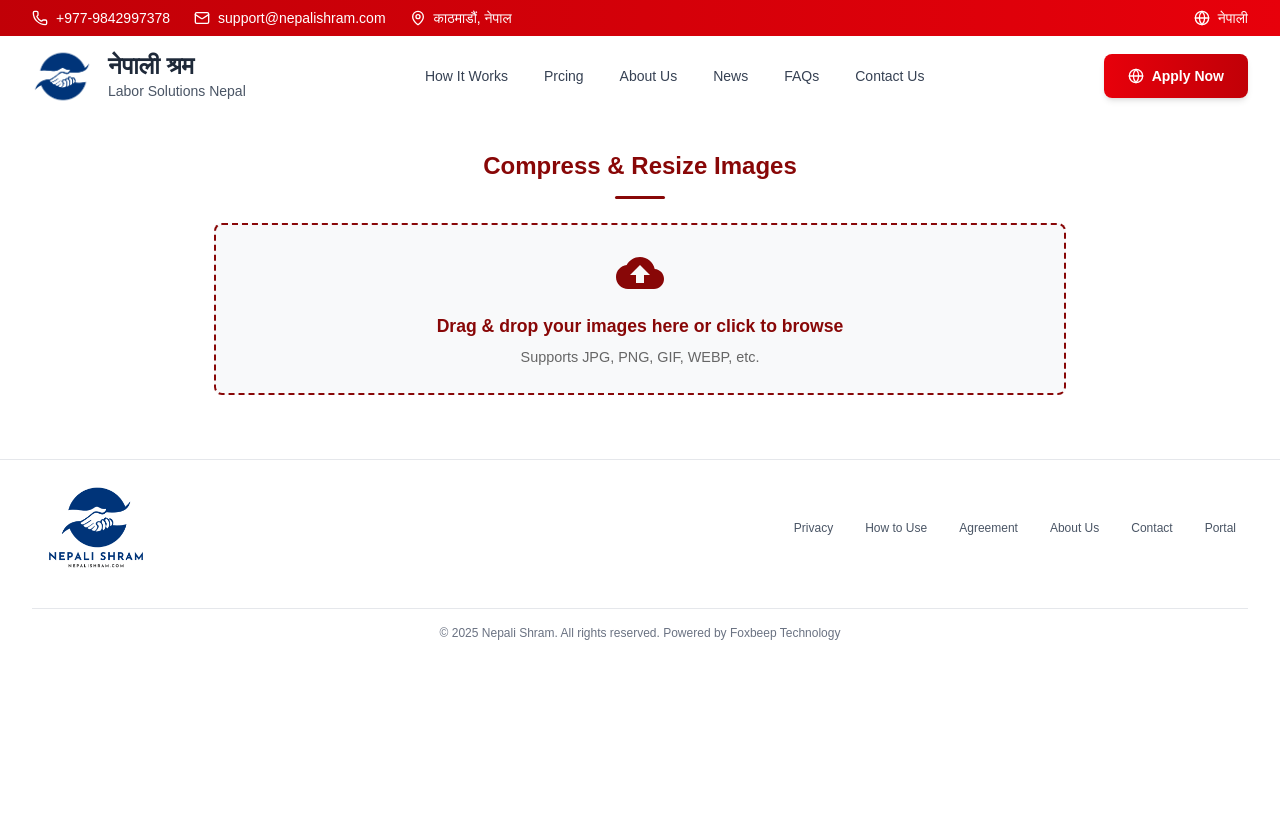
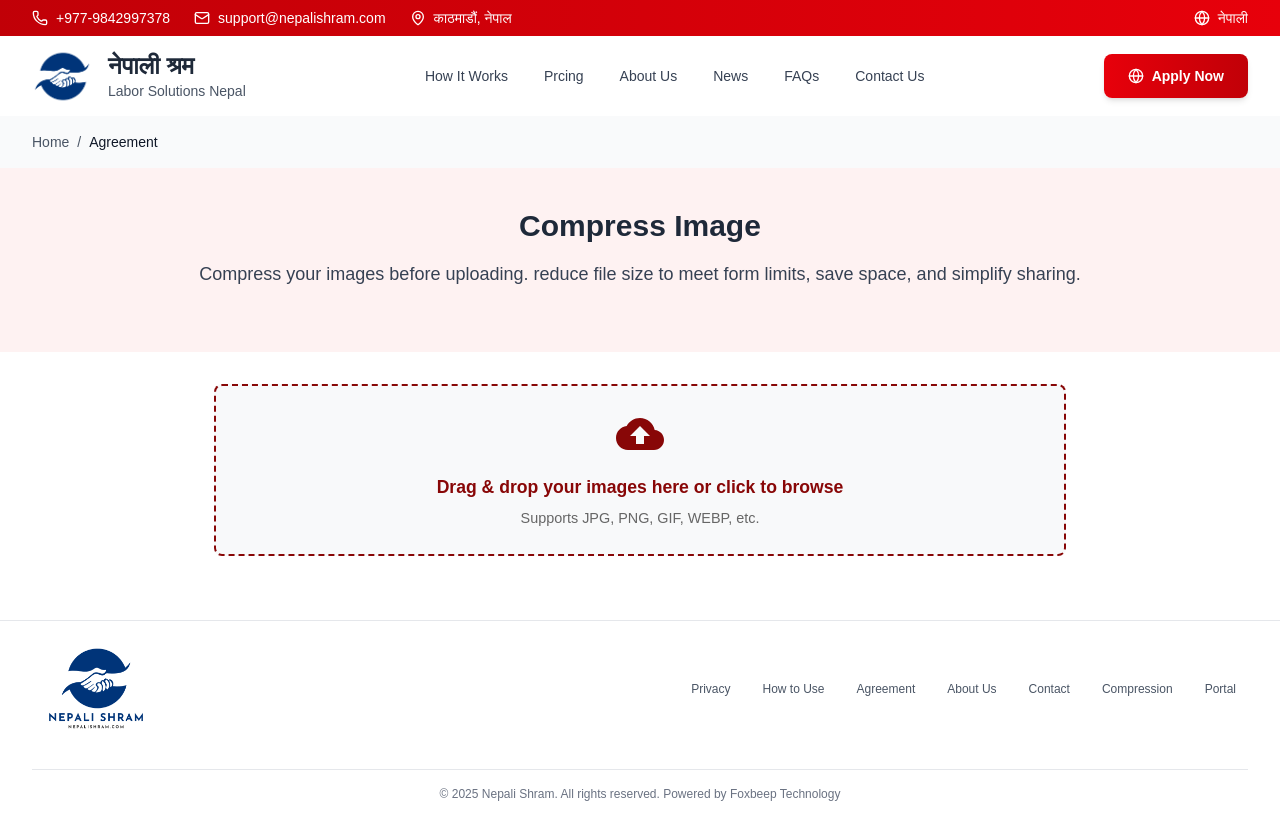
Before and after one commit to crizanp/landingpage, a Next.js app: page /image-compression in a window 1280 px wide. Before the commit the page ends 800 px from the top, so only its background shows below. Built offline with nearby package versions, Linux system fonts and the light colour scheme.

Commit message:
breadcump added

```diff
--- a/components/Footer.js
+++ b/components/Footer.js
@@ -7,6 +7,7 @@
         { name: 'Agreement', href: '/agreement' },
         { name: 'About Us', href: '/about' },
         { name: 'Contact', href: '/#contact' },
+        { name: 'Compression', href: '/image-compression' },
         { name: 'Portal', href: 'https://portal.nepalishram.com' }
     ];
 
--- a/pages/image-compression.js
+++ b/pages/image-compression.js
@@ -2,6 +2,7 @@
 import styles from '../styles/image-compression.module.css';
 import Navbar from '@/components/Navbar';
 import Footer from '@/components/Footer';
+import Link from 'next/link';
 
 function ImageCompression() {
     const [selectedImages, setSelectedImages] = useState([]);
@@ -366,8 +367,25 @@
     return (
         <>
             <Navbar language={language} toggleLanguage={toggleLanguage} />
+            {/* Breadcrumb */}
+            <nav className="bg-gray-50 py-3 sm:py-4" aria-label="Breadcrumb">
+                <div className="max-w-7xl mx-auto px-4 sm:px-6 lg:px-8">
+                    <ol className="flex items-center space-x-2 text-sm text-gray-600">
+                        <li><Link href="/" className="hover:text-red-600">Home</Link></li>
+                        <li>/</li>
+                        <li className="text-gray-900 font-medium">Agreement</li>
+                    </ol>
+                </div>
+            </nav> {/* Header */}
+            <div className="bg-red-50 text-gray-800 py-8 sm:py-10 px-4 sm:px-6 lg:px-8">
+                <div className="max-w-7xl mx-auto text-center">
+                    <h1 className="text-xl sm:text-2xl md:text-3xl font-bold mb-4 ">Compress Image</h1>
+                    <p className="text-lg sm:text-lg text-gray-700 mb-6">Compress your images before uploading. reduce file size to meet form limits, save space, and simplify sharing.</p>
+
+                </div>
+            </div>
             <div className={styles.converterContainer}>
-                <h2 className={styles.converterHeading}>Compress & Resize Images</h2>
+
 
                 <div className={styles.contentContainer}>
                     {/* Left panel - File upload and settings */}
```
